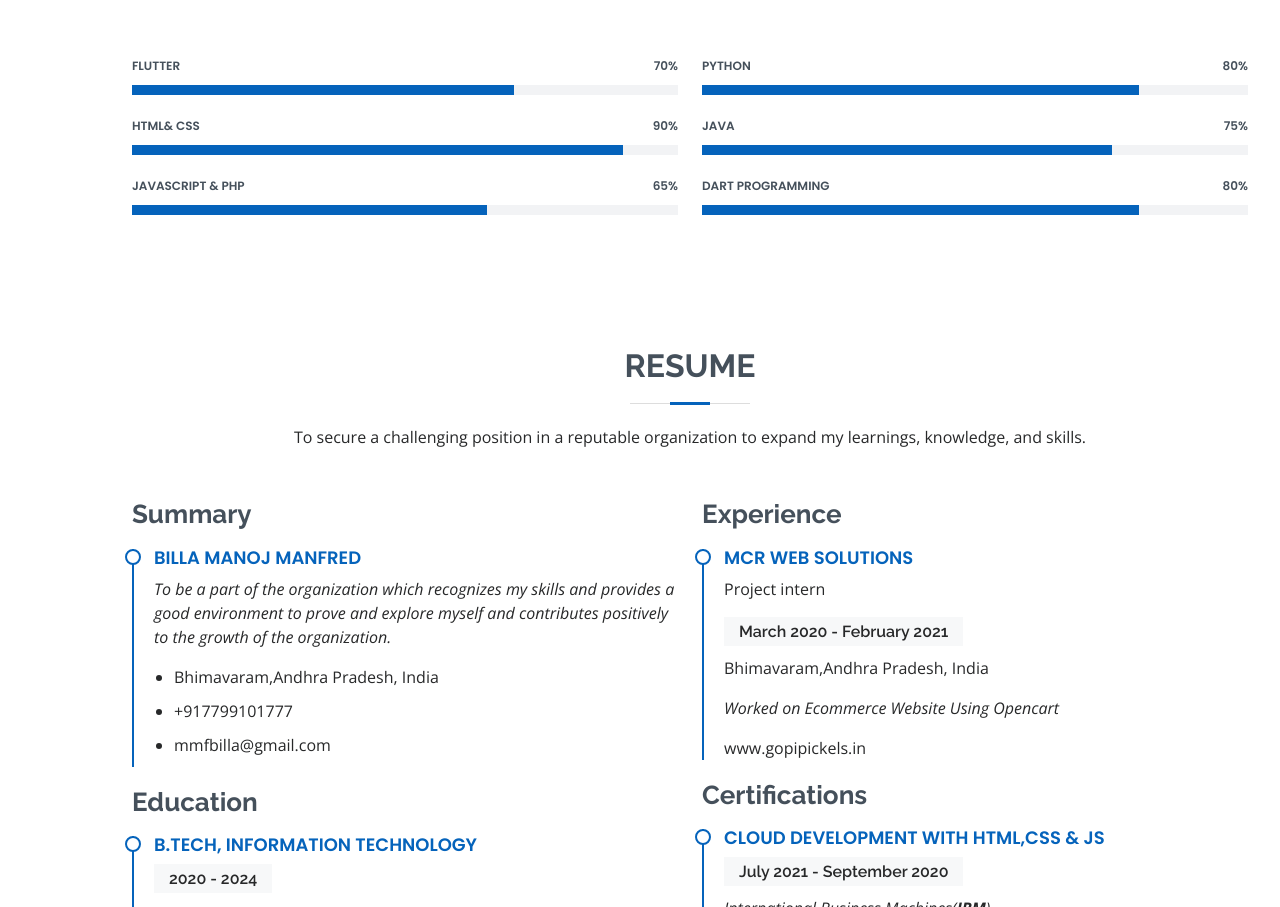
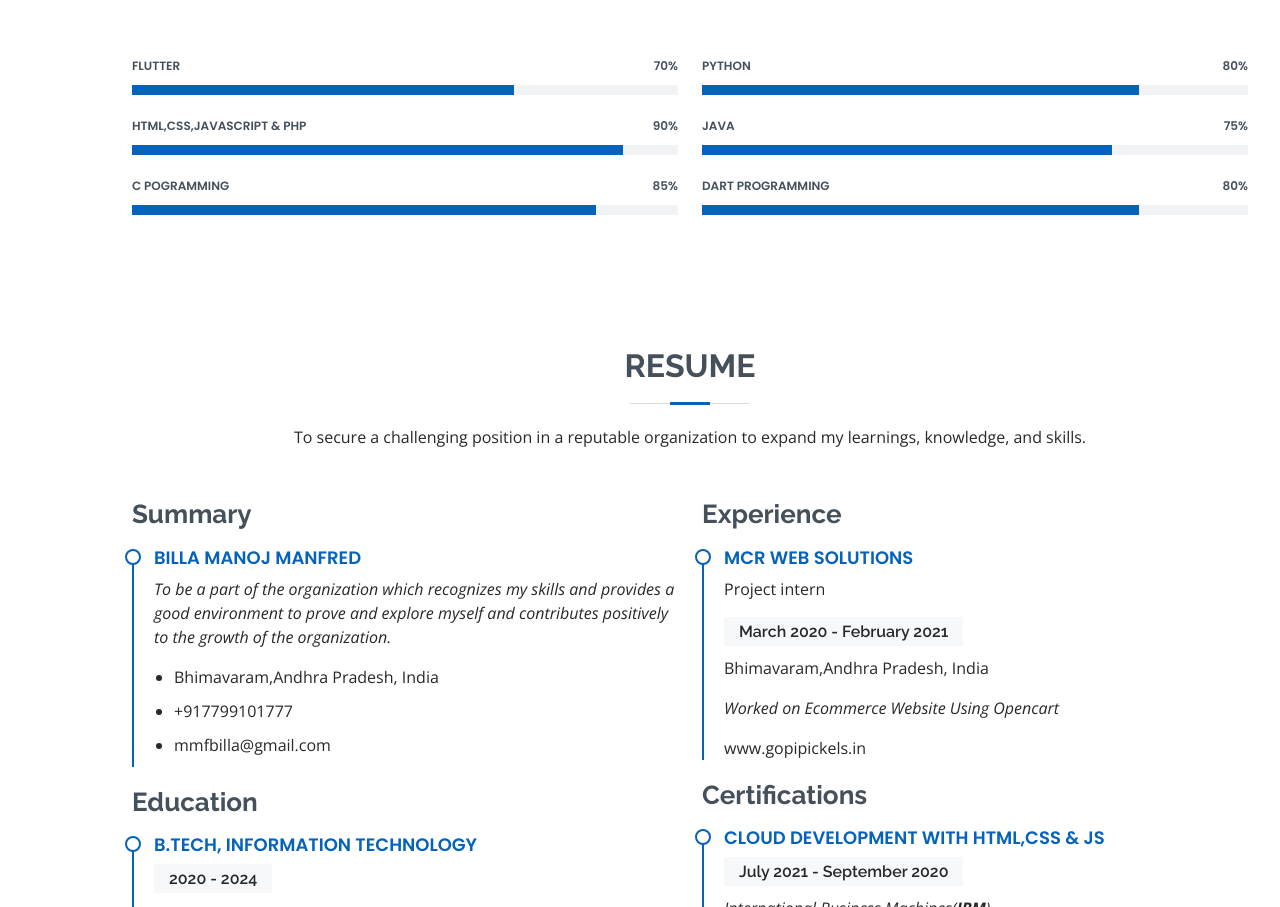
Before and after one commit to Manoj7799101777/manoj, a plain HTML site: page index.html in a window 1280 px wide. Shown: the part 1621-2528 px from the top of the page. Drawn offline with nearby package versions, Linux system fonts and the light colour scheme.

Commit message:
Update index.html

```diff
--- a/index.html
+++ b/index.html
@@ -192,16 +192,16 @@
             </div>
 
             <div class="progress">
-              <span class="skill">Html& Css <i class="val">90%</i></span>
+              <span class="skill">Html,Css,JavaScript & PHP <i class="val">90%</i></span>
               <div class="progress-bar-wrap">
                 <div class="progress-bar" role="progressbar" aria-valuenow="90" aria-valuemin="0" aria-valuemax="100"></div>
               </div>
             </div>
 
             <div class="progress">
-              <span class="skill">JavaScript & PHP<i class="val">65%</i></span>
+              <span class="skill">C Pogramming<i class="val">85%</i></span>
               <div class="progress-bar-wrap">
-                <div class="progress-bar" role="progressbar" aria-valuenow="65" aria-valuemin="0" aria-valuemax="100"></div>
+                <div class="progress-bar" role="progressbar" aria-valuenow="85" aria-valuemin="0" aria-valuemax="100"></div>
               </div>
             </div>
 
```
